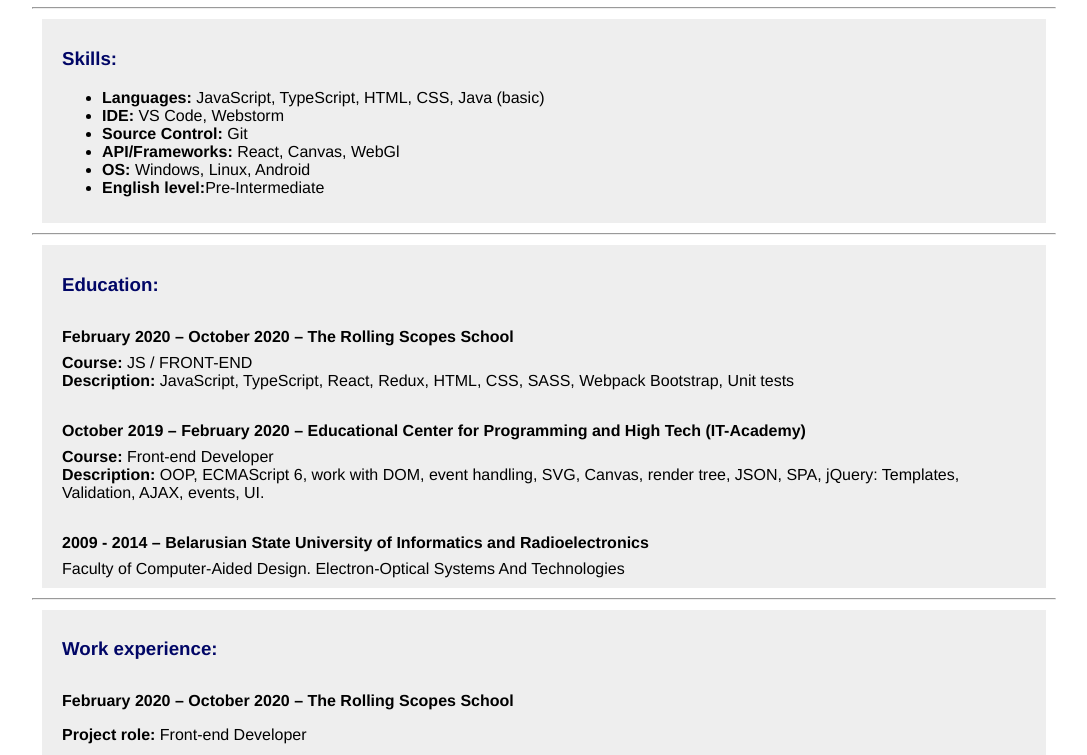
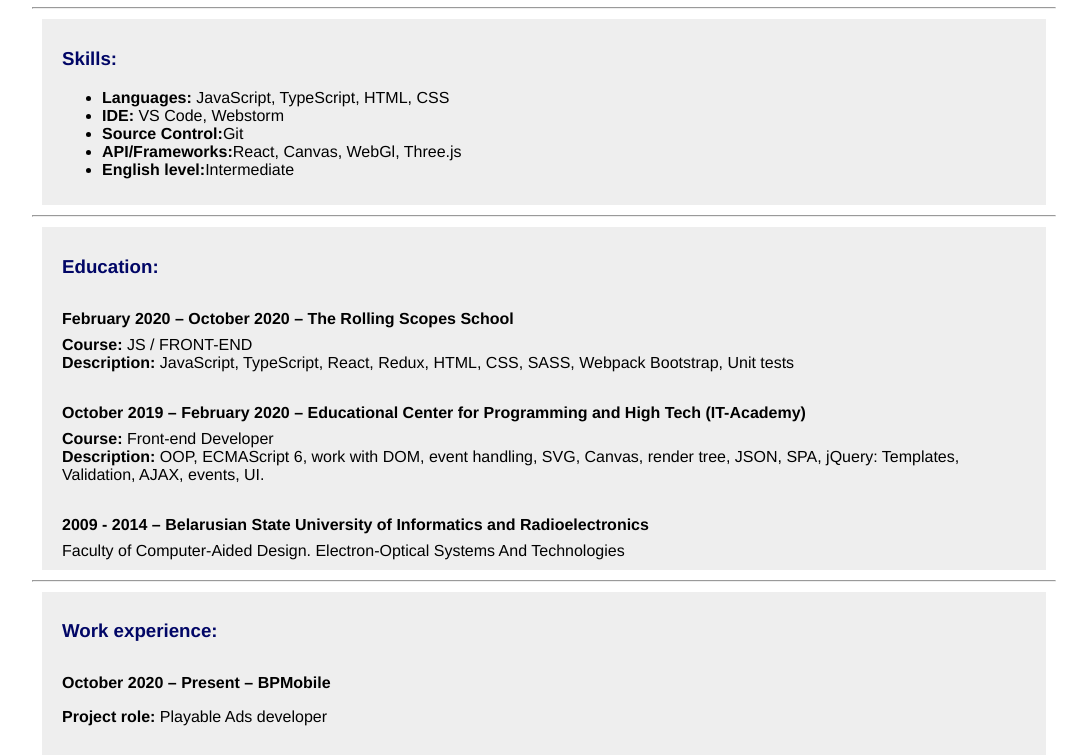
Before and after one commit to alexeikravchuk/rsschool-cv, a plain HTML site: page index.html in a window 1280 px wide. Shown: the part 502-1257 px from the top of the page, without its empty margins (96-1183 px from the left). Drawn offline with Linux system fonts and the light colour scheme.

Commit message:
update info

```diff
--- a/index.html
+++ b/index.html
@@ -52,12 +52,11 @@
       <section class="skill cv-section">
         <h3>Skills:</h3>
         <ul>
-          <li><strong>Languages:</strong> JavaScript, TypeScript, HTML, CSS, Java (basic)</li>
+          <li><strong>Languages:</strong> JavaScript, TypeScript, HTML, CSS</li>
           <li><strong>IDE:</strong> VS Code, Webstorm</li>
-          <li><strong>Source Control:</strong> Git</li>
-          <li><strong>API/Frameworks:</strong> React, Canvas, WebGl</li>
-          <li><strong>OS:</strong> Windows, Linux, Android</li>
-          <li><strong>English level:</strong>Pre-Intermediate</li>
+          <li><strong>Source Control:</strong>Git</li>
+          <li><strong>API/Frameworks:</strong>React, Canvas, WebGl, Three.js</li>
+          <li><strong>English level:</strong>Intermediate</li>
         </ul>
       </section>
       <hr />
@@ -80,6 +79,8 @@
       <hr />
       <section class="experience cv-section">
         <h3>Work experience:</h3>
+        <h4>October 2020 – Present – BPMobile</h4>
+        <p><strong>Project role:</strong> Playable Ads developer</p>
         <h4>February 2020 – October 2020 – The Rolling Scopes School</h4>
         <p><strong>Project role:</strong> Front-end Developer</p>
         <p><strong>Projects:</strong><a name="projects"></a></p>
```
Also changed, not shown: 1 other file.
